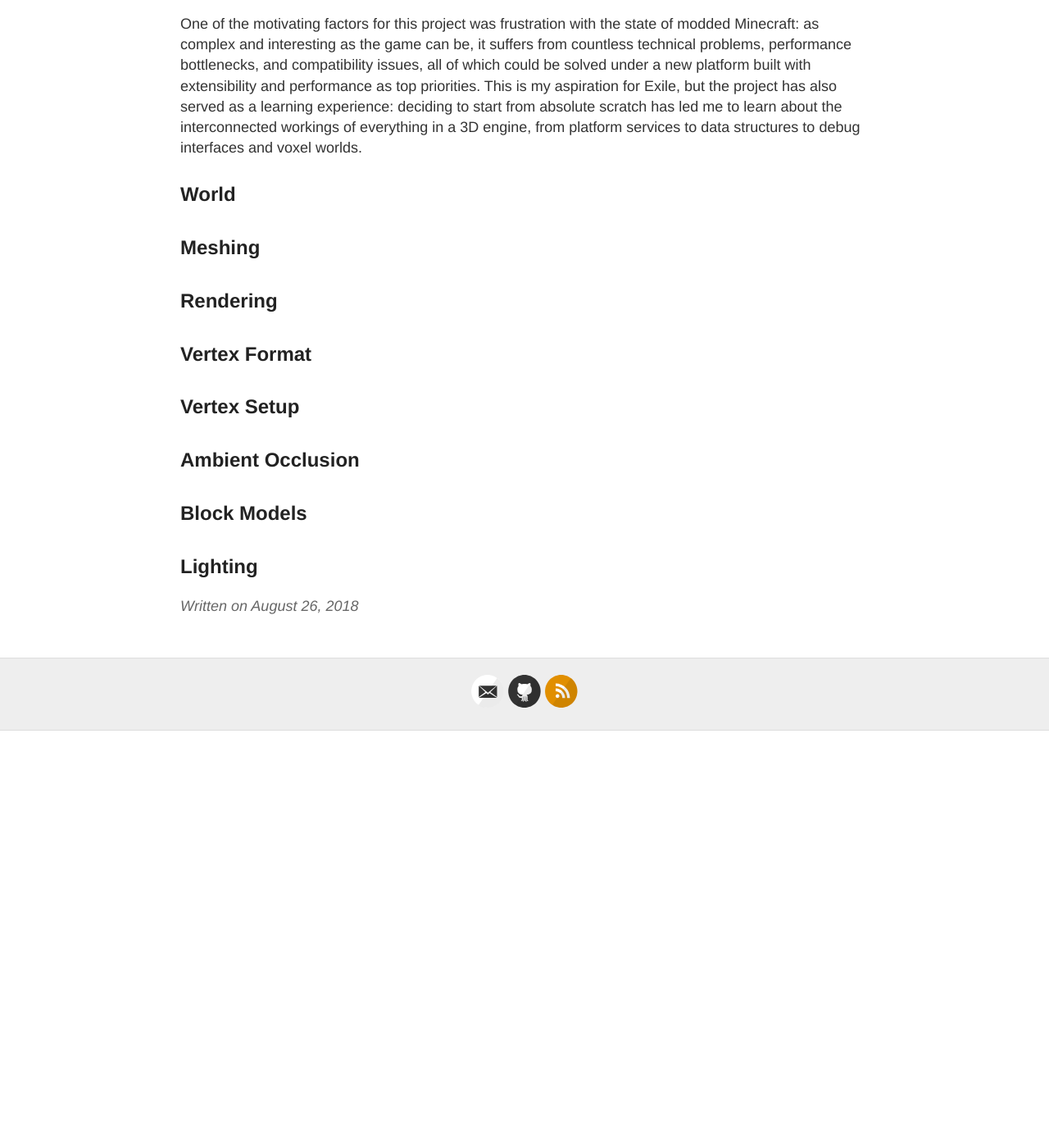
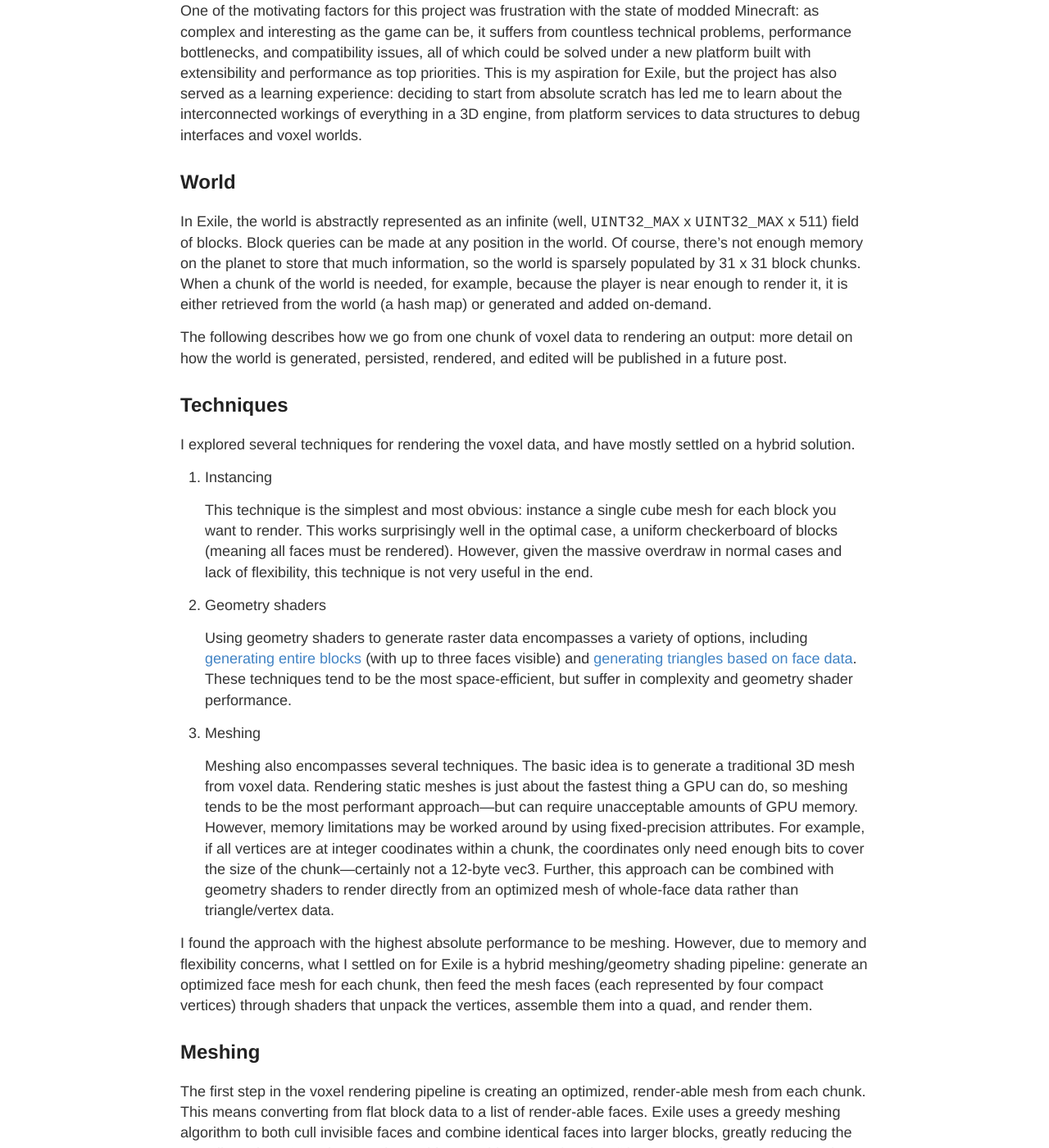
Before and after one commit to TheNumbat/thenumbat.github.io, a Jekyll site: the page built from _posts/2018-08-26-Voxel-Rendering-in-Exile.md, in a window 1280 px wide and 1400 px high, scrolled down 1497 px. Shown: the whole window at 82% size. Built offline with Jekyll 4.4.1, drawn with Linux system fonts in a browser that asks for light colours; before the commit the page ends 2388 px from its top, so only the background shows below that; some of the changed text lies outside the part shown.

Commit message:
progress

```diff
--- a/_posts/2018-08-26-Voxel-Rendering-in-Exile.md
+++ b/_posts/2018-08-26-Voxel-Rendering-in-Exile.md
@@ -4,40 +4,65 @@
 draft: true
 ---
 
-No, [Exile](https://github.com/TheNumbat/exile) is not technically a "voxel" engine. A real voxel engine unifies objects, textures, and more into colored voxel data, rendering them via raymarching/marching cubes/etc., and can target realism. Instead, Exile is a "voxel" engine in that it's a traditional 3D engine that happens to focus on representing and drawing textured cubes (like Minecraft and related games). Some have worked around the linguistic confusion by christening this technique ["Swedish cubes"](https://yave.handmade.network/), but for the purposes of this post, please assume that voxels imply textured cubes.
+No, [Exile](https://github.com/TheNumbat/exile) is not technically a "voxel" engine. A real voxel engine unifies objects, textures, and more into colored voxel data, rendering them via raymarching/[marching cubes](https://en.wikipedia.org/wiki/Marching_cubes)/[dual contouring](https://upvoid.com/devblog/2013/05/terrain-engine-part-1-dual-contouring/)/etc., and can target realism. Instead, Exile is a "voxel" engine in that it's a traditional 3D engine that happens to focus on representing and drawing textured cubes (like Minecraft and related games). Some have worked around this linguistic confusion by christening the technique ["Swedish cubes"](https://yave.handmade.network/), but for the purposes of this post, please assume that voxels imply textured cubes.
 
 ## Voxels
 
 Representing a game world with voxels provides several distinct advantages:
-<dl>
-	<dt>Interactivity</dt>
-	<dd>Voxels provide an obvious way for the player to build, edit, and destroy the world however they wish.</dd>
-	<dt>Systems</dt>
-	<dd>Having a natural world grid allows procedural generation, NPCs, logistic systems, and the like to seamlessly integrate into the environment.</dd>
-	<dt>Performance</dt>
-	<dd>Many optimizations (lighting, meshing, AO, culling, pathing, etc.) are available when working with voxel data, resulting in good performance scaling.</dd>
-	<dt>Aesthetics</dt>
-	<dd>Subjectively, voxel worlds can look more better from farther distances than traditional mesh-based worlds while being more compact.</dd>
-</dl>
+
+Interactivity: Voxels provide an obvious way for the player to build, edit, and destroy the world however they wish.
+
+Systems: Having a natural world grid allows procedural generation, NPCs, logistic systems, and the like to seamlessly integrate into the environment.
+
+Performance: Many optimizations (lighting, meshing, AO, culling, pathing, etc.) are available when working with voxel data, resulting in good performance scaling.
+
+Aesthetics: Subjectively, voxel worlds can look more better from farther distances than traditional mesh-based worlds while being more compact.
 
 <div style="text-align: center"><img src="../assets/minecraft-shaders.png"></div>
 
 Of course, voxels are not without some disadvantages:
 - Not for realism, and can look unnatural when mixed with non-voxel elements.
-- No natural LOD algorithm (for cube-like systems).
+- No [natural LOD](https://0fps.net/2018/03/03/a-level-of-detail-method-for-blocky-voxels/) algorithm (though [there is](http://transvoxel.org/) for marching cubes).
 - Likely others I haven't run into.
 
-So voxels are cool, but hasn't this already been done by Minecraft, Minetest, Creativerse, FortressCraft, etc? That's not even counting the many games that render voxel worlds with a non-cube-like asethetic. Well, maybe it has, but I believe there's work to be done in integrating the technical advancements of a variety of techniques, from user interaction and world generation to new representations and graphics techniques.
+So voxels are cool, but hasn't this already been done by Minecraft, Minetest, Creativerse, FortressCraft, etc? That's not even counting the many games that render voxel worlds with a non-cube asethetic. Well, maybe it has, but I believe there's work to be done in integrating the technical advancements of a variety of techniques, from user interaction and world generation to new representations and graphics techniques.
 
 One of the motivating factors for this project was frustration with the state of modded Minecraft: as complex and interesting as the game can be, it suffers from countless technical problems, performance bottlenecks, and compatibility issues, all of which could be solved under a new platform built with extensibility and performance as top priorities. This is my aspiration for Exile, but the project has also served as a learning experience: deciding to start from absolute scratch has led me to learn about the interconnected workings of everything in a 3D engine, from platform services to data structures to debug interfaces and voxel worlds.
 
 ## World
 
+In Exile, the world is abstractly represented as an infinite (well, ``UINT32_MAX`` x ``UINT32_MAX`` x 511) field of blocks. Block queries can be made at any position in the world. Of course, there's not enough memory on the planet to store that much information, so the world is sparsely populated by 31 x 31 block chunks. When a chunk of the world is needed, for example, because the player is near enough to render it, it is either retrieved from the world (a hash map) or generated and added on-demand.
+
+The following describes how we go from one chunk of voxel data to rendering an output: more detail on how the world is generated, persisted, rendered, and edited will be published in a future post.
+
+## Techniques
+
+I explored several techniques for rendering the voxel data, and have mostly settled on a hybrid solution.
+1. Instancing
+
+	This technique is the simplest and most obvious: instance a single cube mesh for each block you want to render. This works surprisingly well in the optimal case, a uniform checkerboard of blocks (meaning all faces must be rendered). However, given the massive overdraw in normal cases and lack of flexibility, this technique is not very useful in the end.
+
+2. Geometry shaders
+
+	Using geometry shaders to generate raster data encompasses a variety of options, including [generating entire blocks](http://jojendersie.de/rendering-huge-amounts-of-voxels/) (with up to three faces visible) and [generating triangles based on face data](https://yave.handmade.network/blogs/p/2629-compact_cube_meshes,_and_compact_cube_meshes_in_unity). These techniques tend to be the most space-efficient, but suffer in complexity and geometry shader performance.
+
+3. Meshing
+
+	Meshing also encompasses several techniques. The basic idea is to generate a traditional 3D mesh from voxel data. Rendering static meshes is just about the fastest thing a GPU can do, so meshing tends to be the most performant approach&mdash;but can require unacceptable amounts of GPU memory. However, memory limitations may be worked around by using fixed-precision attributes. For example, if all vertices are at integer coodinates within a chunk, the coordinates only need enough bits to cover the size of the chunk&mdash;certainly not a 12-byte vec3. Further, this approach can be combined with geometry shaders to render directly from an optimized mesh of whole-face data rather than triangle/vertex data.
+
+I found the approach with the highest absolute performance to be meshing. However, due to memory and flexibility concerns, what I settled on for Exile is a hybrid meshing/geometry shading pipeline: generate an optimized face mesh for each chunk, then feed the mesh faces (each represented by four compact vertices) through shaders that unpack the vertices, assemble them into a quad, and render them.
+
 ## Meshing
 
-## Rendering
+The first step in the voxel rendering pipeline is creating an optimized, render-able mesh from each chunk. This means converting from flat block data to a list of render-able faces. Exile uses a greedy meshing algorithm to both cull invisible faces and combine identical faces into larger blocks, greatly reducing the overall number of quads. Greedy meshing provides a good trade-off between creating compact meshes and latency in (re)generation. I highly recommend reading [this article](https://0fps.net/2012/06/30/meshing-in-a-minecraft-game/) for an exploration of the algorithm.
+
+<em>([Implementation](https://github.com/TheNumbat/exile/blob/master/src/world.cpp#L735))</em>
+
+<div style="text-align: center"><img src="../assets/mesh.png"><p><em>Result of Greedy Meshing</em></p></div>
 
 ## Vertex Format
+
+
 
 ## Vertex Setup
 
```
